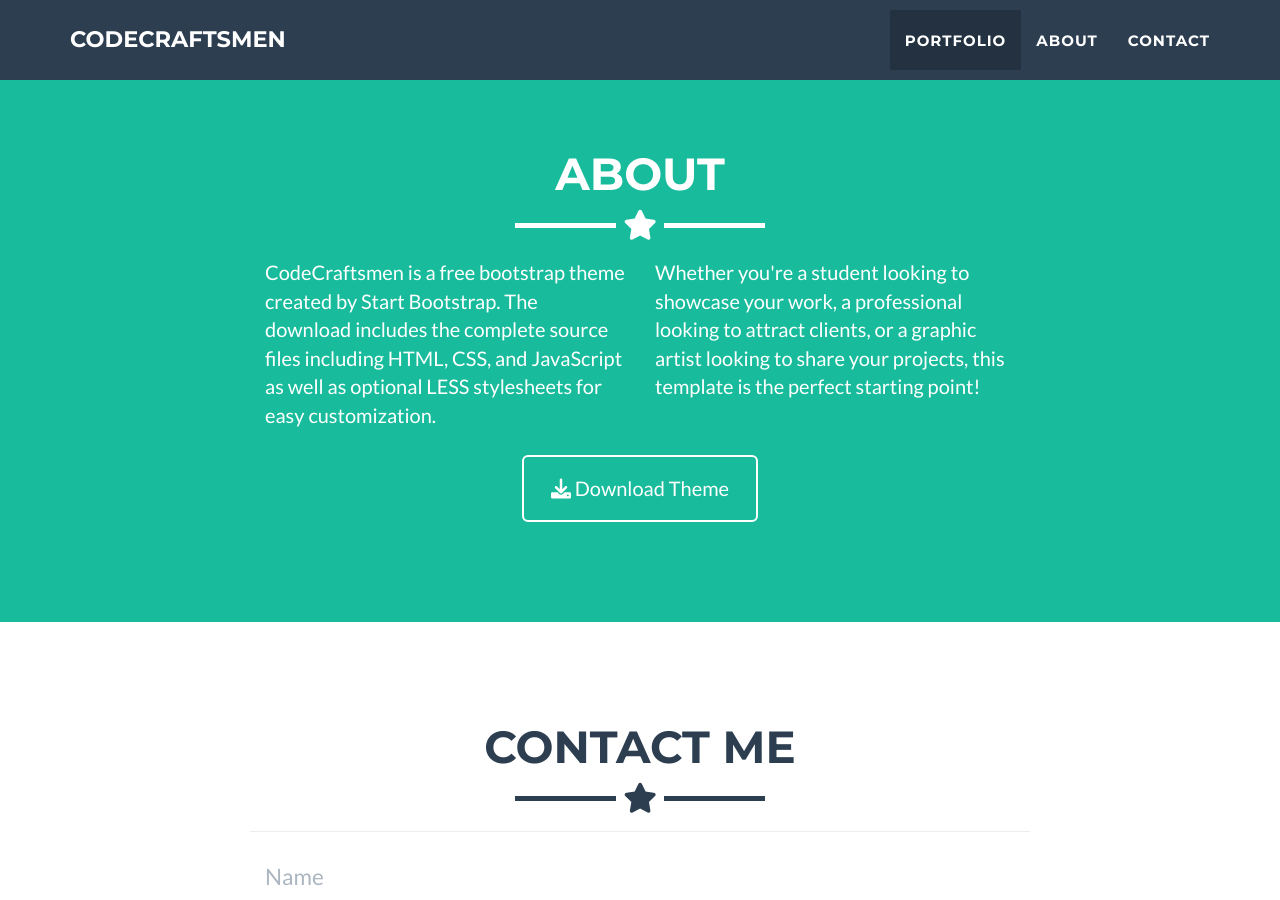
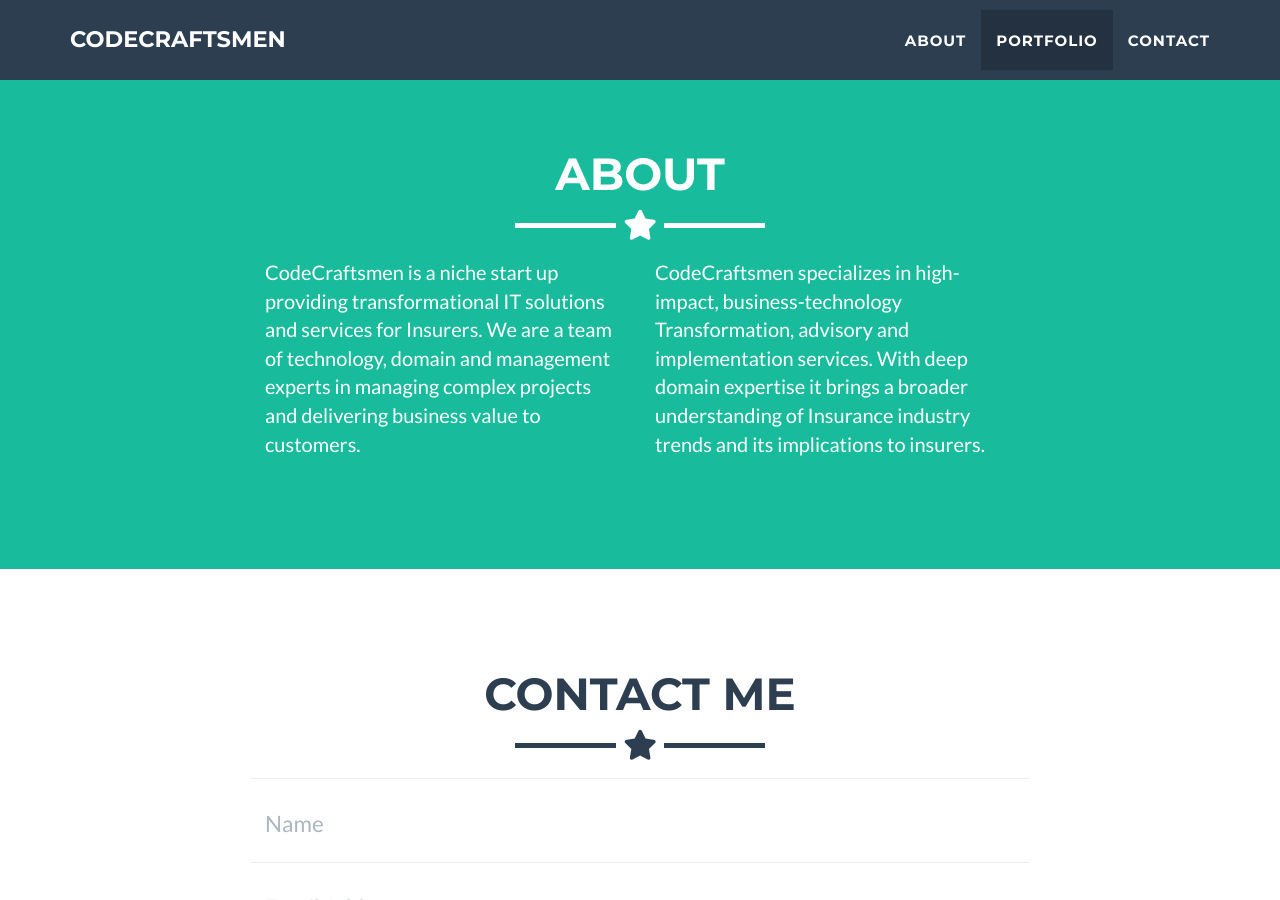
Before and after one commit to sngs0849/codecraftsmen, a Jekyll site: the page built from _posts/2014-07-18-project-1.markdown, in a window 1280 px wide and 900 px high, scrolled down 1623 px. Built offline with Jekyll 4.4.1, drawn with Linux system fonts in a browser that asks for light colours.

Commit message:
Commit 3

```diff
--- a/_includes/about.html
+++ b/_includes/about.html
@@ -9,19 +9,16 @@
     </div>
     <div class="row">
       <div class="col-lg-4 col-lg-offset-2">
-        <p>CodeCraftsmen is a free bootstrap theme created by Start Bootstrap. The download includes the complete
-          source files including HTML, CSS, and JavaScript as well as optional LESS stylesheets for easy
-          customization.</p>
+        <p>CodeCraftsmen is a niche start up providing transformational IT solutions and services for Insurers.
+          We are a team of technology, domain and management experts in managing complex projects and delivering business value to customers.
+        </p>
       </div>
       <div class="col-lg-4">
-        <p>Whether you're a student looking to showcase your work, a professional looking to attract clients, or
-          a graphic artist looking to share your projects, this template is the perfect starting point! </p>
+        <p>CodeCraftsmen specializes in high-impact, business-technology Transformation, advisory and implementation services.
+          With deep domain expertise it brings a broader understanding of Insurance industry trends and its implications to insurers.
+        </p>
       </div>
-      <div class="col-lg-8 col-lg-offset-2 text-center">
-        <a href="https://github.com/jeromelachaud/freelancer-theme" class="btn btn-lg btn-outline">
-          <i class="fa fa-download"></i> Download Theme
-        </a>
-      </div>
+
     </div>
   </div>
 </section>
--- a/_includes/nav.html
+++ b/_includes/nav.html
@@ -19,10 +19,10 @@
           <a href="#page-top"></a>
         </li>
         <li class="page-scroll">
-          <a href="#portfolio">Portfolio</a>
+          <a href="#about">About</a>
         </li>
         <li class="page-scroll">
-          <a href="#about">About</a>
+          <a href="#portfolio">Portfolio</a>
         </li>
         <li class="page-scroll">
           <a href="#contact">Contact</a>
```
